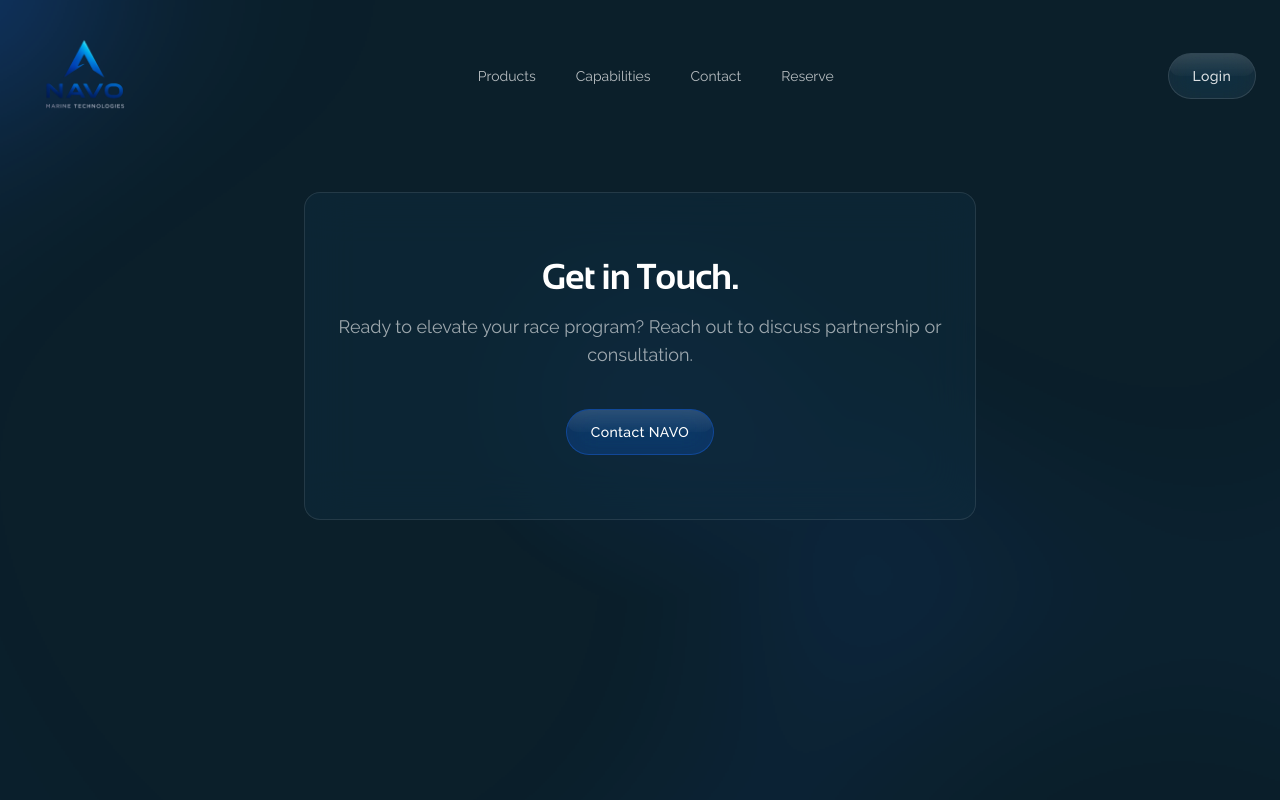
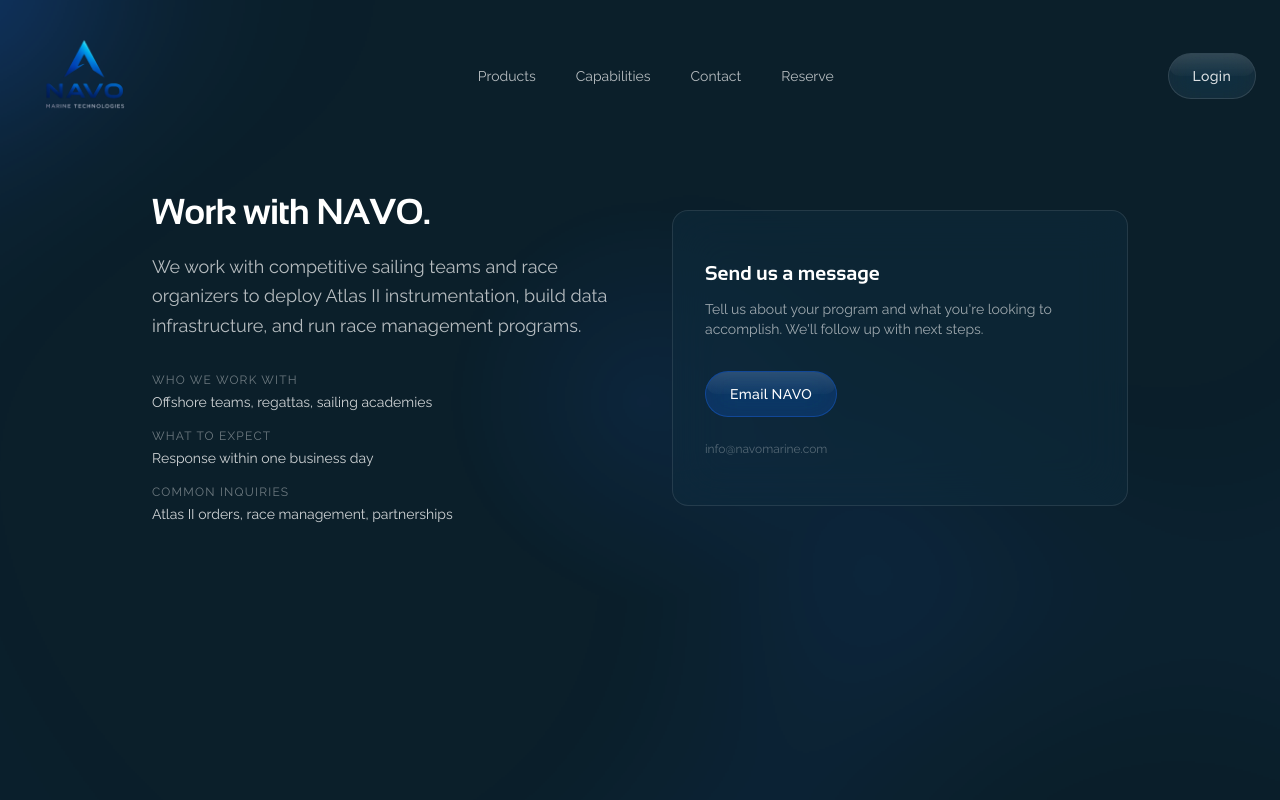
Before and after one commit to diegoscbr/navo-marine, a Next.js app: page /contact in a window 1280 px wide. Shown: the top 800 px of the page. Built offline with nearby package versions, Linux system fonts and the light colour scheme; no server answers.

Commit message:
style(design): FINDING-002 — redesign Contact from centered boilerplate to 2-column layout

```diff
--- a/components/sections/ContactSection.tsx
+++ b/components/sections/ContactSection.tsx
@@ -3,17 +3,48 @@
 export function ContactSection() {
   return (
     <section id="contact" className="py-24">
-      <div className="mx-auto max-w-2xl rounded-2xl border border-white/10 bg-navy-800/50 px-6 py-16 text-center backdrop-blur-xl">
-        <h2 className="font-heading text-3xl font-semibold tracking-tight text-white sm:text-4xl">
-          Get in Touch.
-        </h2>
-        <p className="mt-4 text-lg text-white/60">
-          Ready to elevate your race program? Reach out to discuss partnership or consultation.
-        </p>
-        <div className="mt-10">
-          <Button variant="primary" href="mailto:info@navomarine.com?subject=Partnership%20Inquiry">
-            Contact NAVO
-          </Button>
+      <div className="mx-auto max-w-5xl px-6">
+        <div className="grid gap-16 md:grid-cols-2 md:items-center">
+          {/* Left: context */}
+          <div>
+            <h2 className="font-heading text-3xl font-semibold tracking-tight text-white sm:text-4xl">
+              Work with NAVO.
+            </h2>
+            <p className="mt-5 text-lg leading-relaxed text-white/70">
+              We work with competitive sailing teams and race organizers to deploy Atlas II instrumentation, build data infrastructure, and run race management programs.
+            </p>
+
+            <ul className="mt-8 space-y-4">
+              {[
+                { label: 'Who we work with', value: 'Offshore teams, regattas, sailing academies' },
+                { label: 'What to expect', value: 'Response within one business day' },
+                { label: 'Common inquiries', value: 'Atlas II orders, race management, partnerships' },
+              ].map(({ label, value }) => (
+                <li key={label} className="flex flex-col gap-1">
+                  <span className="text-xs uppercase tracking-widest text-white/40">{label}</span>
+                  <span className="text-sm text-white/80">{value}</span>
+                </li>
+              ))}
+            </ul>
+          </div>
+
+          {/* Right: CTA */}
+          <div className="rounded-2xl border border-white/10 bg-navy-800/50 px-8 py-12 backdrop-blur-xl">
+            <h3 className="font-heading text-xl font-semibold text-white">
+              Send us a message
+            </h3>
+            <p className="mt-3 text-sm text-white/60">
+              Tell us about your program and what you&apos;re looking to accomplish. We&apos;ll follow up with next steps.
+            </p>
+            <div className="mt-8">
+              <Button variant="primary" href="mailto:info@navomarine.com?subject=Partnership%20Inquiry">
+                Email NAVO
+              </Button>
+            </div>
+            <p className="mt-6 text-xs text-white/30">
+              info@navomarine.com
+            </p>
+          </div>
         </div>
       </div>
     </section>
```
